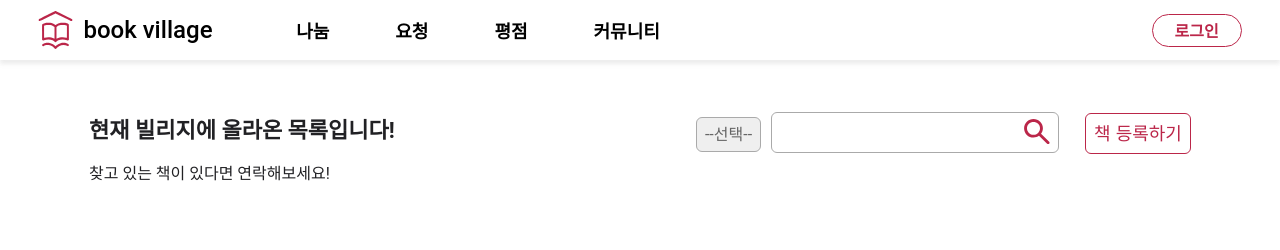
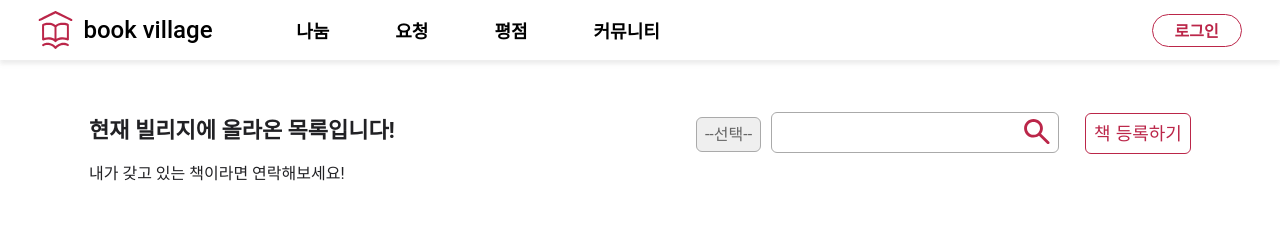
Before and after one commit to codestates-seb/seb41_main_015, a React (Create React App) app in the folder client/: page /shareList in a window 1280 px wide. Shown: the top 250 px of the page. Built offline with nearby package versions, Linux system fonts and the light colour scheme.

Commit message:
feat/fe/shareList: 조회 페이지 검색 로직 구현

```diff
--- a/client/src/components/ListHigh.js
+++ b/client/src/components/ListHigh.js
@@ -109,18 +109,20 @@ const SRegister = styled.button`
   }
 `;
 
-const ListHigh = ({ page }) => {
+const ListHigh = ({
+  title,
+  page,
+  handleKeyword,
+  handleSearch,
+  handleOption,
+}) => {
   const navigate = useNavigate();
   const route = page === 'share' ? '/shareAdd' : '/reqAdd';
 
   return (
     <SShareTop>
       <div className="ml-5">
-        <p className="fs-23 mb-5">
-          {page === 'share'
-            ? '현재 빌리지에 올라온 목록입니다!'
-            : '빌리지 사람들이 찾고 있는 책이에요!'}
-        </p>
+        <p className="fs-23 mb-5">{title}</p>
         <p className="fs-16">
           {page === 'share'
             ? '찾고 있는 책이 있다면 연락해보세요!'
@@ -128,12 +130,17 @@ const ListHigh = ({ page }) => {
         </p>
       </div>
       <div className="searchBox">
-        <select id="searchFilter">
+        <select id="searchFilter" onChange={handleOption}>
           <option value="">--선택--</option>
+          {/* 서버에서 타입 이름 정해지면 그걸로 value 바꾸기 */}
           <option value="bookTitle">책 제목</option>
           <option value="content">내용</option>
         </select>
-        <input className="search" />
+        <input
+          className="search"
+          onChange={handleKeyword}
+          onKeyDown={handleSearch}
+        />
         <Search className="search-icon" />
         <SRegister onClick={() => navigate(route)}>책 등록하기</SRegister>
       </div>
--- a/client/src/page/ReqList.js
+++ b/client/src/page/ReqList.js
@@ -5,20 +5,60 @@ import reqListData from '../data/reqListData.json';
 import axios from 'axios';
 
 const ReqList = () => {
+  const [title, setTitle] = useState('빌리지 사람들이 찾고 있는 책이에요!');
+  const [keyword, setKeyword] = useState('');
+  const [type, setType] = useState('');
+  // const [data, setData] = useState([]);
+
   // const url = 'https://serverbookvillage.kro.kr/';
-  // const [data, setData] = useState([]);
 
   // useEffect(() => {
   //   // get 요청으로 요청 목록 데이터 받아오기
   //   axios
   //     .get(url + '엔드포인트')
   //     .then((res) => setData(res.data))
-  //     .catch((err) => console.log(err));
+  //     .catch((err) => alert('데이터를 불러오는데 실패했습니다.'));
   // }, []);
+
+  const handleInput = (e) => {
+    setKeyword(e.target.value);
+  };
+
+  const handleSearch = (e) => {
+    if (e.nativeEvent.isComposing === true) return;
+    if (e.key === 'Enter') {
+      if (type.length === 0) {
+        // Swal.fire('검색어 종류를 설정해주세요');
+        alert('검색어 종류를 설정해주세요');
+        return;
+      }
+      if (keyword.length === 0) {
+        // Swal.fire('검색어를 입력해주세요.');
+        alert('검색어를 입력해주세요.');
+        return;
+      }
+      console.log('엔터 입력!', `키워드: ${keyword}, 검색어 종류: ${type}`);
+      setTitle(`'${keyword}'에 대한 검색 결과입니다.`);
+      // 검색 정보를 서버로 보내고
+      // data를 그 정보로 업데이트하면 상태가 변경되므로 알아서 리렌더링 발생
+    }
+  };
+
+  // 드롭다운 이벤트
+  const handleOption = (e) => {
+    setType(e.target.value);
+  };
 
   return (
     <>
-      <ListHigh page="request" />
+      <ListHigh
+        title={title}
+        page="request"
+        handleInput={handleInput}
+        handleSearch={handleSearch}
+        handleOption={handleOption}
+      />
+      {/* reqListData.books는 더미데이터, 나중에 data로 바꾸기 */}
       <BookList data={reqListData.books} page="request" />
     </>
   );
--- a/client/src/page/ShareList.js
+++ b/client/src/page/ShareList.js
@@ -1,59 +1,69 @@
 import axios from 'axios';
 import { useEffect, useState } from 'react';
-import { useNavigate, useParams } from 'react-router-dom';
+import Swal from 'sweetalert2';
 import shareListData from '../data/shareListData.json';
 import ListHigh from '../components/ListHigh';
 import BookList from '../components/BookList';
 
 const ShareList = () => {
-  const [title, setTitle] = useState('');
-  const [cover, setCover] = useState('');
-  const [bookTitle, setBookTitle] = useState('');
-  const [writer, setWriter] = useState('');
-  const [publisher, setPublisher] = useState('');
-  const [createdAt, setCreatedAt] = useState('');
+  const [title, setTitle] = useState('현재 빌리지에 올라온 목록입니다!');
+  const [keyword, setKeyword] = useState('');
+  const [type, setType] = useState('');
+  // const [data, setData] = useState([]);
 
-  const navigate = useNavigate();
-  const { id } = useParams();
+  // const url = 'https://serverbookvillage.kro.kr/';
 
-  //!서버연결 후 주석 풀기 (비동기 처리)
   // useEffect(() => {
-  //   const listData = async () => {
-  //     try {
-  //       const res = await axios.get('http://localhost8080/sharelist');
-  //       setCover(res.data.cover);
-  //       setTitle(res.data.title);
-  //       setWriter(res.data.writer);
-  //       setPublisher(res.data.publisher);
-  //       setCreatedAt(res.data.createdAt);
-  //     } catch (error) {
-  //       console.error(error);
-  //       alert('정보를 불러오는데 실패했습니다');
-  //     }
-  //   };
-  //   listData();
+  //   // get 요청으로 요청 목록 데이터 받아오기
+  //   axios
+  //     .get(url + '엔드포인트')
+  //     .then((res) => setData(res.data))
+  //     .catch((err) => alert('데이터를 불러오는데 실패했습니다.'));
   // }, []);
 
-  // 비동기 처리x
-  // useEffect(() => {
-  //   axios
-  //     .get('http://localhost8080/sharelist')
-  //     .then((res) => {
-  //       setCover(res.data.cover);
-  //       setTitle(res.data.title);
-  //       setWriter(res.data.writer);
-  //       setPublisher(res.data.publisher);
-  //       setCreatedAt(res.data.createdAt);
-  //     })
-  //     .catch((err) => {
-  //       console.error(err);
-  //       alert('책 정보를 불러오는데 실패했습니다.');
-  //     });
-  // }, []);
+  const handleKeyword = (e) => {
+    setKeyword(e.target.value);
+  };
+
+  const handleSearch = (e) => {
+    if (e.nativeEvent.isComposing === true) return;
+
+    if (e.key === 'Enter') {
+      // type 미선택 혹은 keyword가 비었을 때 알림창 띄우기
+      if (type.length === 0) {
+        // Swal.fire('검색어 종류를 설정해주세요');
+        alert('검색어 종류를 설정해주세요');
+        return;
+      }
+      if (keyword.length === 0) {
+        // Swal.fire('검색어를 입력해주세요.');
+        alert('검색어를 입력해주세요.');
+        return;
+      }
+
+      console.log('엔터 입력!', `키워드: ${keyword}, 검색어 종류: ${type}`);
+      setTitle(`'${keyword}'에 대한 검색 결과입니다.`);
+      // input도 비워버리기
+      // 검색 정보를 서버로 보내고
+      // data를 그 정보로 업데이트하면 상태가 변경되므로 알아서 리렌더링 발생
+    }
+  };
+
+  // 드롭다운 이벤트
+  const handleOption = (e) => {
+    setType(e.target.value);
+  };
 
   return (
     <>
-      <ListHigh page="share" />
+      <ListHigh
+        title={title}
+        page="request"
+        handleKeyword={handleKeyword}
+        handleSearch={handleSearch}
+        handleOption={handleOption}
+      />
+      {/* shareListData.books는 더미데이터, 나중에 data로 바꾸기 */}
       <BookList data={shareListData.books} page="share" />
     </>
   );
```
